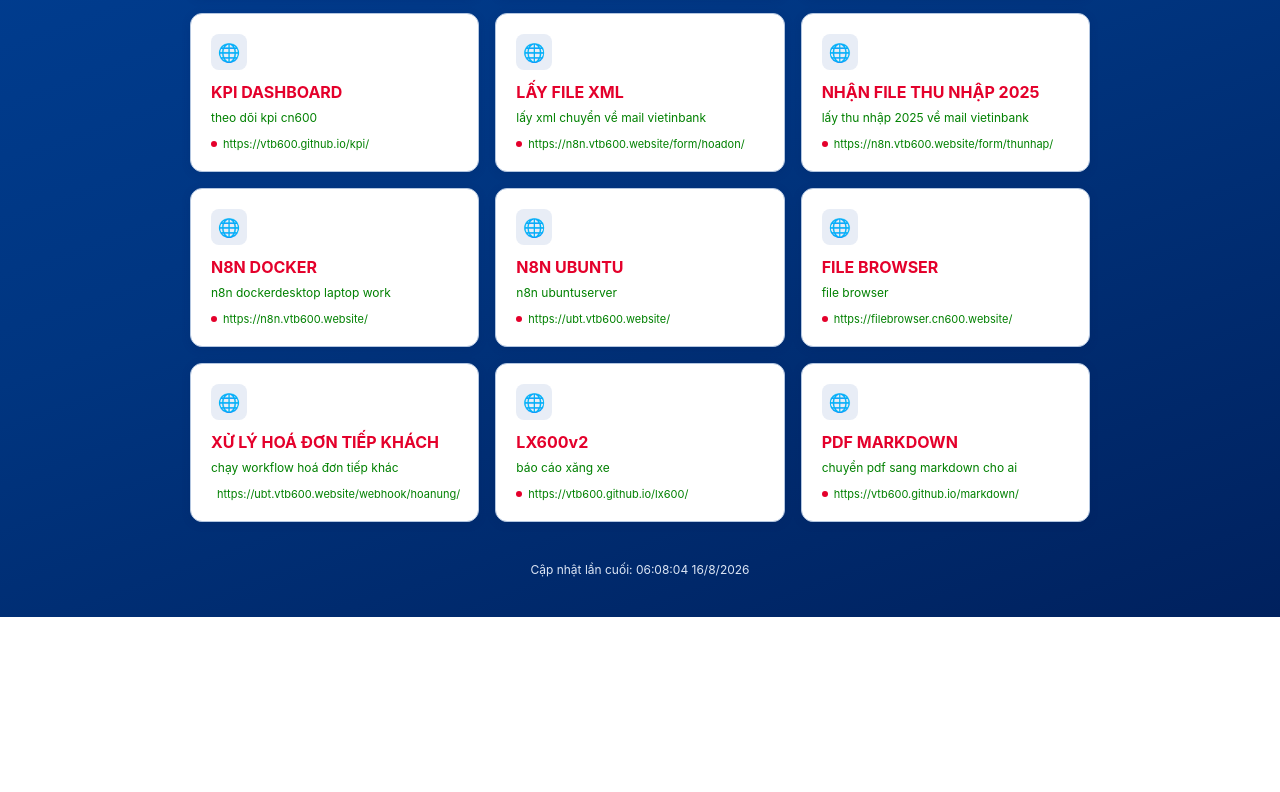
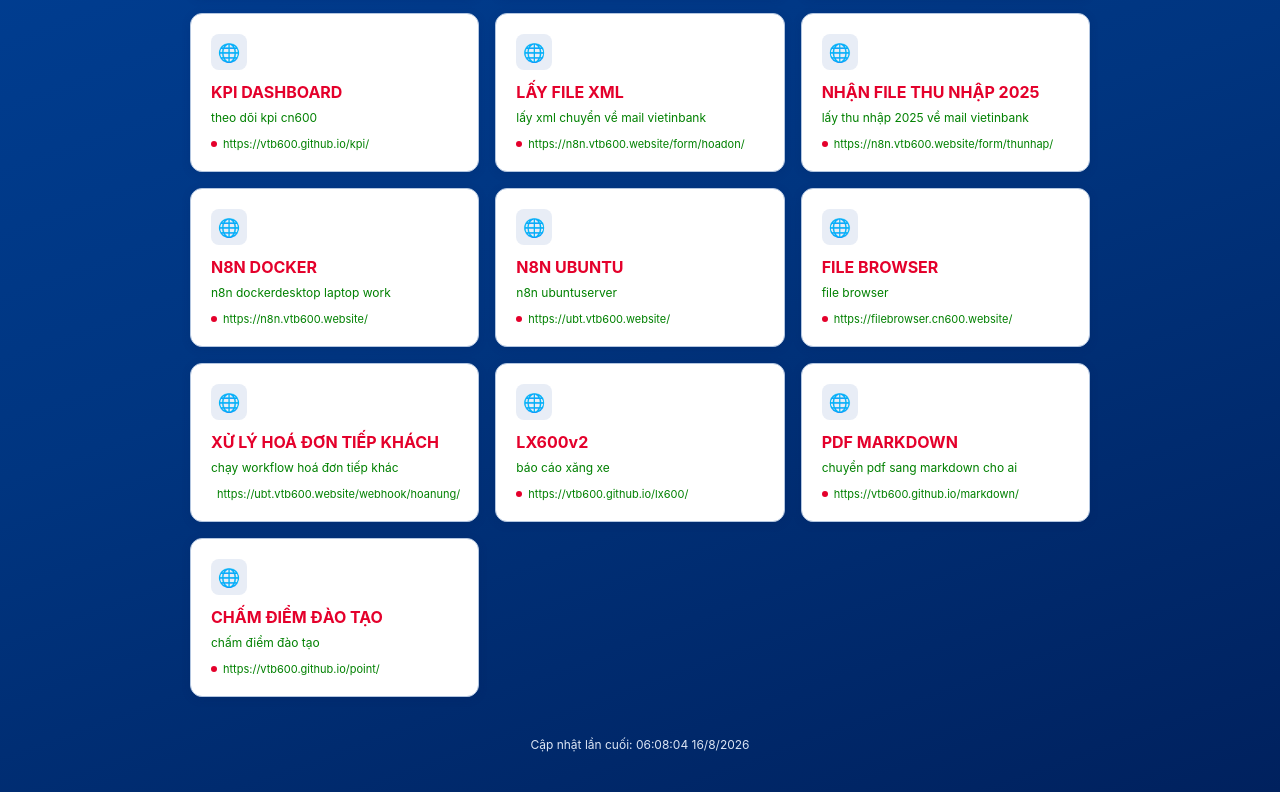
Before and after one commit to vietinbank600/1, a plain HTML site: page index.html in a window 1280 px wide. Shown: the part 468-1260 px from the top of the page. Before the commit the page ends 1085 px from the top, so only its background shows below. Drawn offline with Linux system fonts and the light colour scheme.

Commit message:
Update index.html

```diff
--- a/index.html
+++ b/index.html
@@ -221,6 +221,13 @@
         <div class="card-status"><span class="dot"></span> https://vtb600.github.io/markdown/</div>
       </a>
 
+ <a href="https://vtb600.github.io/point/" target="_blank" class="card">
+        <div class="card-icon">🌐</div>
+        <div class="card-title">CHẤM ĐIỂM ĐÀO TẠO</div>
+        <div class="card-url">chấm điểm đào tạo</div>
+        <div class="card-status"><span class="dot"></span> https://vtb600.github.io/point/</div>
+      </a>
+
     </div>
 
     <footer>
```
